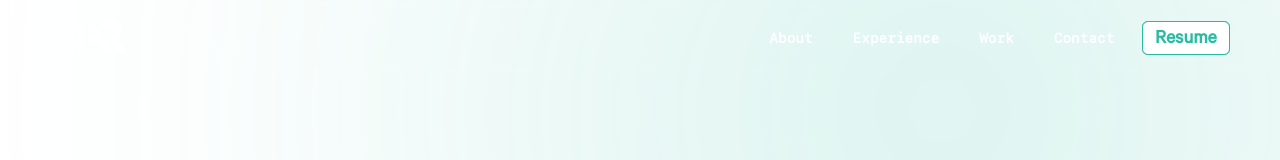
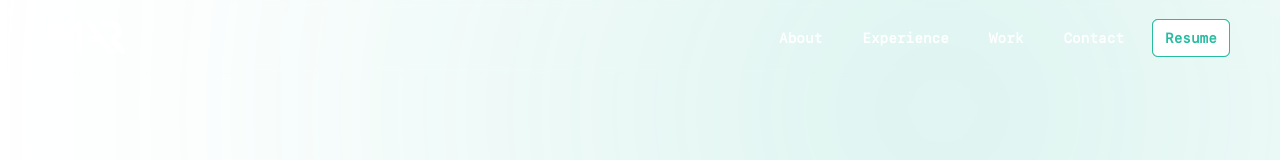
Before and after one commit to marmdhn/pro-marmdhn, a Next.js app: page / in a window 1280 px wide. Shown: the top 160 px of the page. Built offline with nearby package versions, Linux system fonts and the light colour scheme.

Commit message:
style: adjust padding & font style

```diff
--- a/components/PrimaryButton.tsx
+++ b/components/PrimaryButton.tsx
@@ -2,7 +2,7 @@ const PrimaryButton = ({ btnText }: { btnText: string }) => {
   return (
     <div className="bg-primary rounded-md">
       <div
-        className={`px-3 pt-1 text-primary bg-background rounded-md text-xl font-semibold border border-primary hover:translate-y-[-0.25rem] hover:translate-x-[-0.25rem] transition-transform duration-400 will-change-transform`}
+        className={`px-3 p-2 font-sf-mono text-primary bg-background rounded-md text-sm font-semibold border border-primary hover:translate-y-[-0.25rem] hover:translate-x-[-0.25rem] transition-transform duration-400 will-change-transform`}
       >
         {btnText}
       </div>
```
